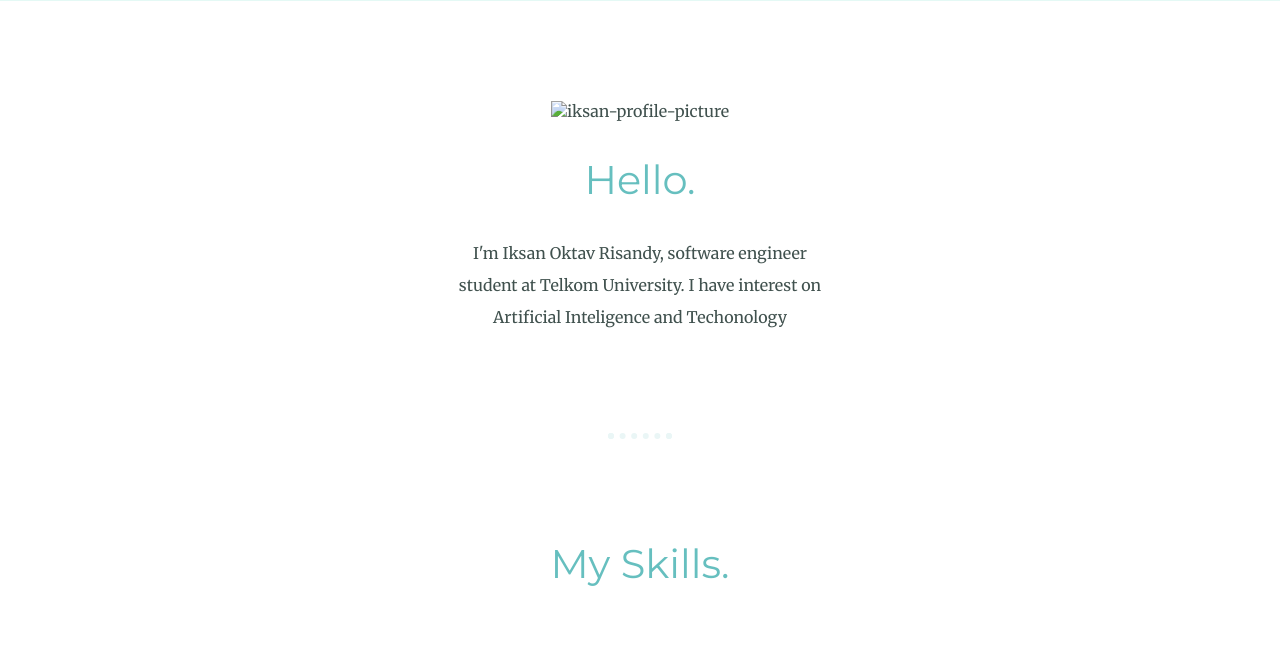
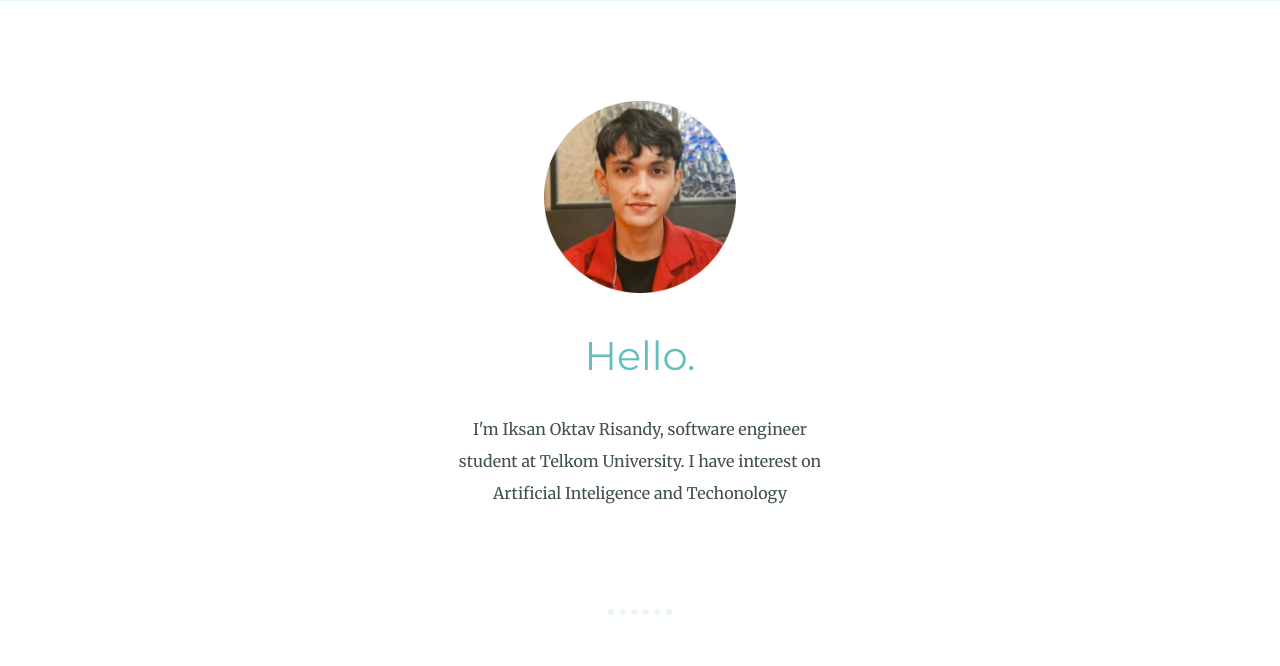
Before and after one commit to helloixan/1st-Personal-Site, a plain HTML site: page index.html in a window 1280 px wide. Shown: the part 805-1471 px from the top of the page. Drawn offline with Linux system fonts and the light colour scheme.

Commit message:
Update index.html

```diff
--- a/index.html
+++ b/index.html
@@ -20,7 +20,7 @@
 
         <div class="middle-container">
             <div class="profile">
-              <img src="Images/iksan-profile.png" alt="iksan-profile-picture" class="mypicture">
+              <img src="iksan-profile.png" alt="iksan-profile-picture" class="mypicture">
               <h2>Hello.</h2>
               <p class="intro">I'm Iksan Oktav Risandy, software engineer student at Telkom University. I have interest on Artificial Inteligence and Techonology</p>
             </div>
```
